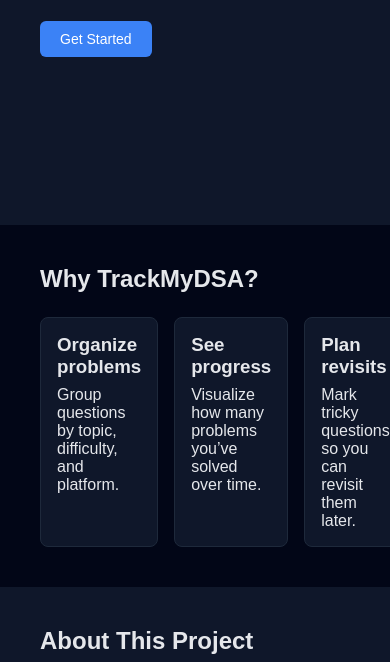
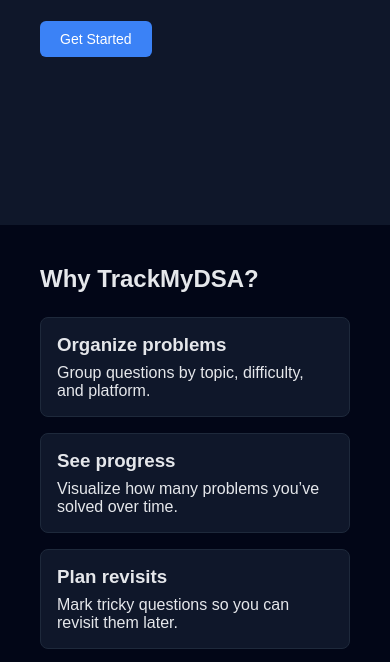
Before and after one commit to Ashu-katariya/track-my-dsa, a plain HTML site: page index.html in a window 390 px wide. Shown: the part 434-1096 px from the top of the page. Drawn offline with Linux system fonts and the light colour scheme.

```diff
--- a/style.css
+++ b/style.css
@@ -91,6 +91,12 @@
   gap: 16px;
   grid-template-columns: repeat(3, 1fr);
 }
+@media (max-width: 600px) {
+  .feature-grid {
+    grid-template-columns: 1fr;
+  }
+}
+
 
 .feature-card {
   padding: 16px;
```
